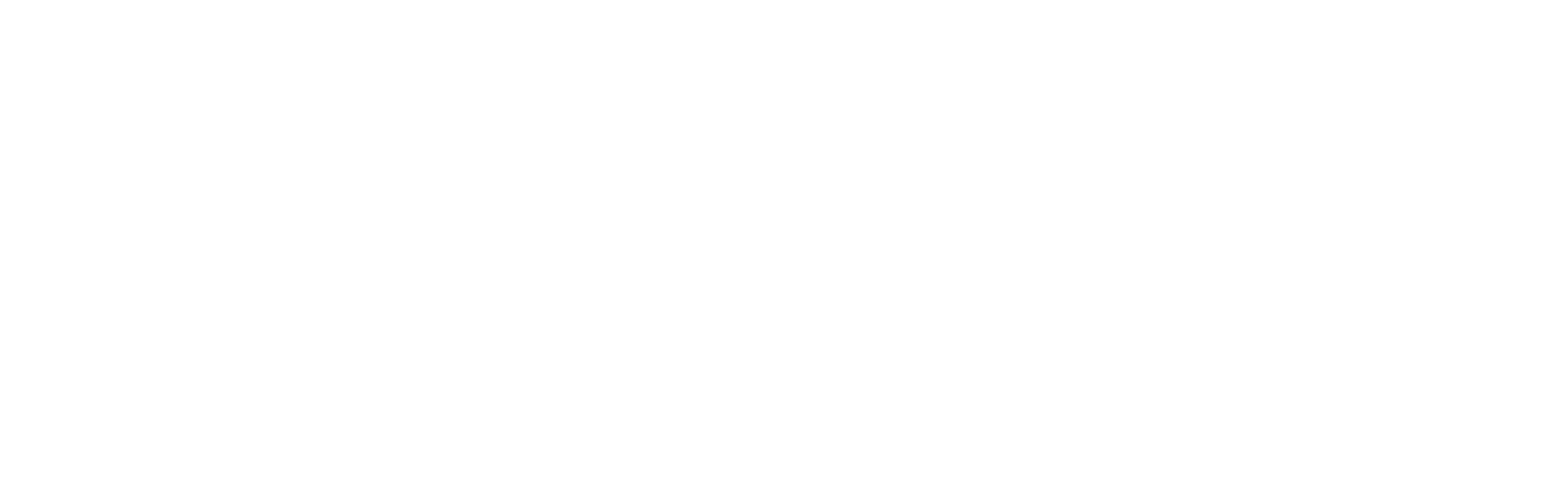
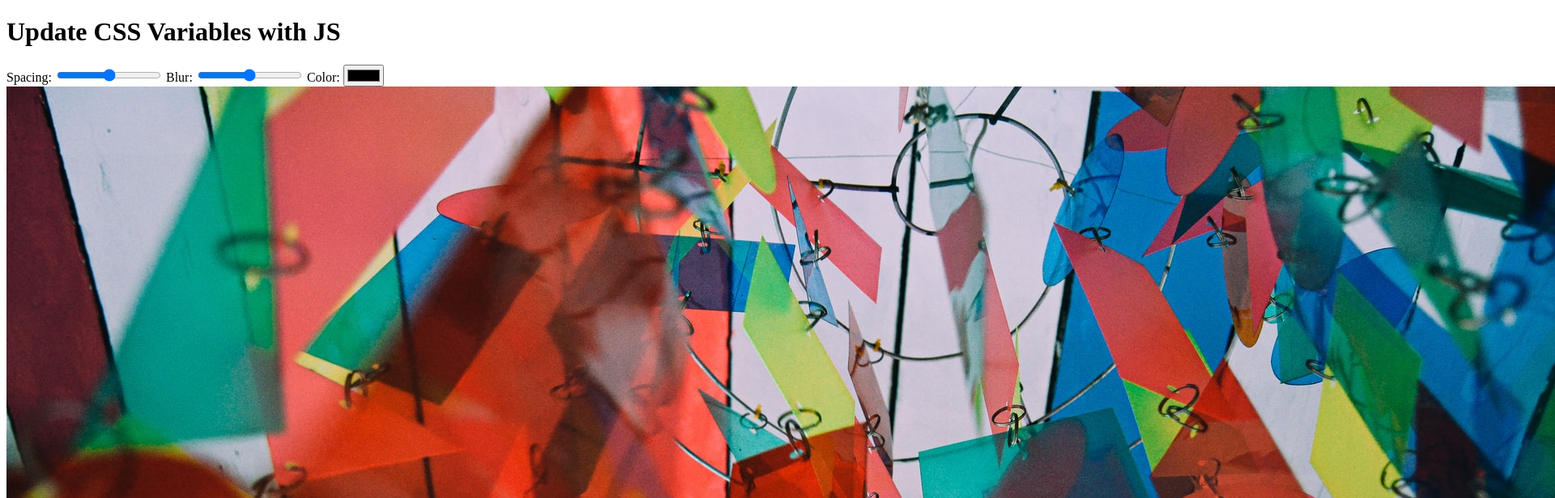
Before and after one commit to philliperod/css_variables, a plain HTML site: page index.html in a window 1280 px wide. Shown: the top 616 px of the page at 81% size, 1920 px wide, since content can reach past the window. Drawn offline with Linux system fonts and the light colour scheme.

Commit message:
added image, structured labels, and inputs

```diff
--- a/index.html
+++ b/index.html
@@ -7,5 +7,16 @@
     <link rel="stylesheet" href="dist/css/main.css" />
     <title>CSS Variables</title>
   </head>
-  <body></body>
+  <body>
+    <h1>Update CSS Variables with <span class="header">JS</span></h1>
+    <div class="controls">
+      <label for="spacing">Spacing:</label>
+      <input type="range" name="spacing" id="spacing" min="10" max="200" data-sizing="px" />
+      <label for="blur">Blur:</label>
+      <input type="range" name="blur" id="blur" min="10" max="200" data-sizing="px" />
+      <label for="color">Color:</label>
+      <input type="color" name="color" id="color" />
+    </div>
+    <img src="dist/css/images/thyla-jane-PhDJmEZgnwE-unsplash.jpg" />
+  </body>
 </html>
```
Also changed, not shown: dist/css/images/thyla-jane-PhDJmEZgnwE-unsplash.jpg (added), 2 other files.
